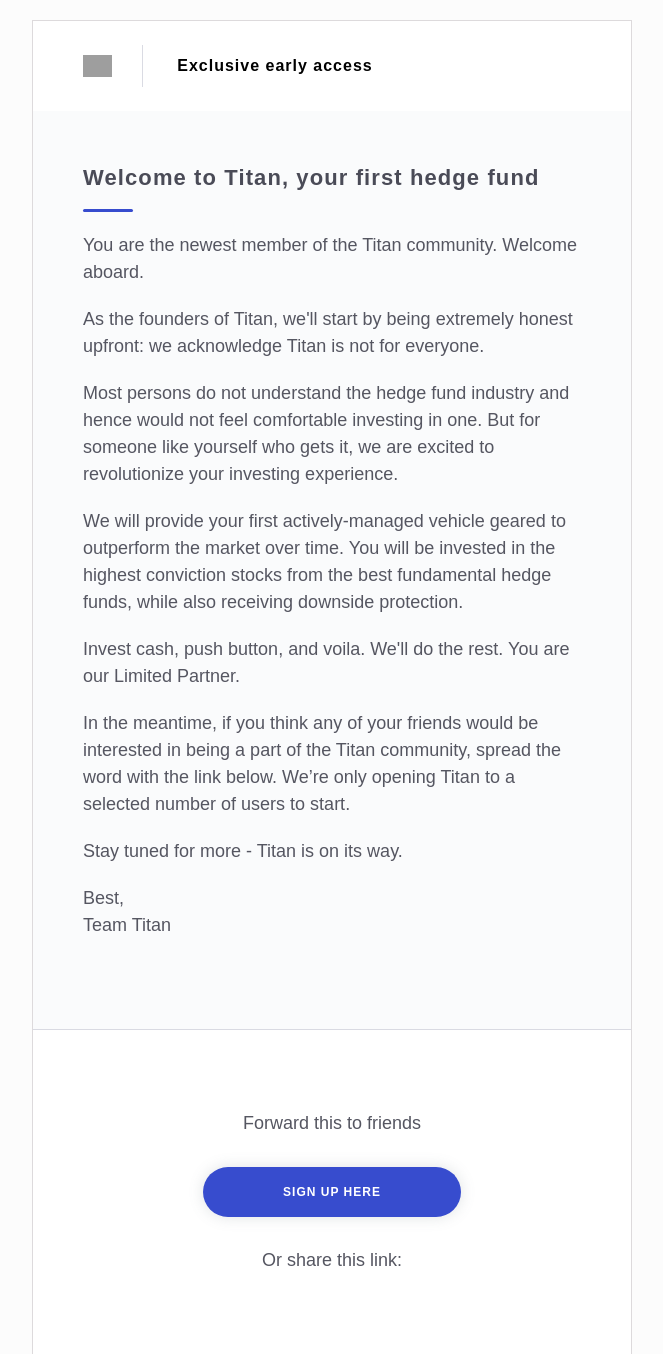
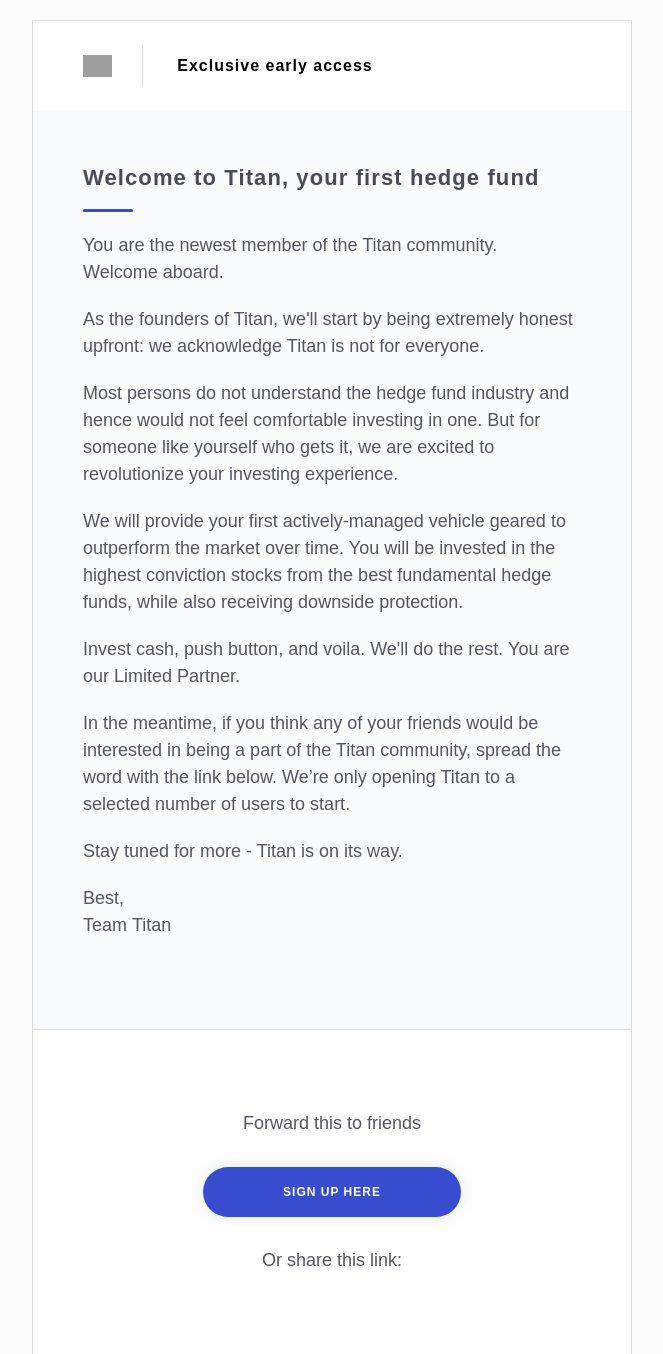
Before and after one commit to thomasrockhu/titan-backend, a Django app: template titan/templates/email-titan-template.html in a window 1280 px wide. Shown: the top 1354 px of the page, without its empty margins (308-971 px from the left). Run offline with Django 3.2, Linux system fonts and the light colour scheme; the template is opened without the code that fills it, so the values that code supplies are empty; grey boxes are pictures that could not be loaded.

Commit message:
Change templates

```diff
--- a/titan/templates/email-titan-template.html
+++ b/titan/templates/email-titan-template.html
@@ -18,31 +18,31 @@
           </tr>
           <tr>
             <td style="background-color: rgb(250,251,252); margin: 0; padding: 50px 50px 0px;" bgcolor="rgb(250,251,252)">
-              <h1 style="margin: 0; padding: 0; font-size: 22px; letter-spacing: 1.1px; color: rgb(74,75,87)">Welcome to Titan, your first hedge fund</h1>
+              <h1 style="margin: 0; padding: 0; font-size: 22px; letter-spacing: 1.1px; color: rgb(74,75,87)">Welcome to Titan, your first hedge&nbsp;fund</h1>
               <div style="margin: 0; padding: 0; display: block; width: 50px; height: 3px; border-radius: 12px; background-color: #374cce; margin-top: 15px;"></div>
             </td>
           </tr>
           <tr>
             <td style="background-color: rgb(250,251,252); padding: 10px 50px 80px; border-bottom: 1px solid rgb(217,218,226)" bgcolor="rgb(250,251,252)">
-              <p style="color: rgb(85,86,97); font-size: 18px; margin: 0; padding: 10px 0 10px 0; line-height: 1.5;">You are the newest member of the Titan community. Welcome aboard.</p>
-              <p style="color: rgb(85,86,97); font-size: 18px; margin: 0; padding: 10px 0 10px 0; line-height: 1.5;">As the founders of Titan, we'll start by being extremely honest upfront: we acknowledge Titan is not for everyone.</p>
-              <p style="color: rgb(85,86,97); font-size: 18px; margin: 0; padding: 10px 0 10px 0; line-height: 1.5;">Most persons do not understand the hedge fund industry and hence would not feel comfortable investing in one. But for someone like yourself who gets it, we are excited to revolutionize your investing experience.</p>
-              <p style="color: rgb(85,86,97); font-size: 18px; margin: 0; padding: 10px 0 10px 0; line-height: 1.5;">We will provide your first actively-managed vehicle geared to outperform the market over time. You will be invested in the highest conviction stocks from the best fundamental hedge funds, while also receiving downside protection.</p>
-              <p style="color: rgb(85,86,97); font-size: 18px; margin: 0; padding: 10px 0 10px 0; line-height: 1.5;">Invest cash, push button, and voila. We'll do the rest. You are our Limited Partner.</p>
-              <p style="color: rgb(85,86,97); font-size: 18px; margin: 0; padding: 10px 0 10px 0; line-height: 1.5;">In the meantime, if you think any of your friends would be interested in being a part of the Titan community, spread the word with the link below. We’re only opening Titan to a selected number of users to start.</p>
-              <p style="color: rgb(85,86,97); font-size: 18px; margin: 0; padding: 10px 0 10px 0; line-height: 1.5;">Stay tuned for more - Titan is on its way.</p>
-              <p style="color: rgb(85,86,97); font-size: 18px; margin: 0; padding: 10px 0 10px 0; line-height: 1.5;">Best,<br>Team Titan
+              <p style="color: rgb(85,86,97); font-size: 18px; margin: 0; padding: 10px 0 10px 0; line-height: 1.5;">You are the newest member of the Titan community. Welcome&nbsp;aboard.</p>
+              <p style="color: rgb(85,86,97); font-size: 18px; margin: 0; padding: 10px 0 10px 0; line-height: 1.5;">As the founders of Titan, we'll start by being extremely honest upfront: we acknowledge Titan is not for&nbsp;everyone.</p>
+              <p style="color: rgb(85,86,97); font-size: 18px; margin: 0; padding: 10px 0 10px 0; line-height: 1.5;">Most persons do not understand the hedge fund industry and hence would not feel comfortable investing in one. But for someone like yourself who gets it, we are excited to revolutionize your investing&nbsp;experience.</p>
+              <p style="color: rgb(85,86,97); font-size: 18px; margin: 0; padding: 10px 0 10px 0; line-height: 1.5;">We will provide your first actively-managed vehicle geared to outperform the market over time. You will be invested in the highest conviction stocks from the best fundamental hedge funds, while also receiving downside&nbsp;protection.</p>
+              <p style="color: rgb(85,86,97); font-size: 18px; margin: 0; padding: 10px 0 10px 0; line-height: 1.5;">Invest cash, push button, and voila. We'll do the rest. You are our Limited&nbsp;Partner.</p>
+              <p style="color: rgb(85,86,97); font-size: 18px; margin: 0; padding: 10px 0 10px 0; line-height: 1.5;">In the meantime, if you think any of your friends would be interested in being a part of the Titan community, spread the word with the link below. We’re only opening Titan to a selected number of users to&nbsp;start.</p>
+              <p style="color: rgb(85,86,97); font-size: 18px; margin: 0; padding: 10px 0 10px 0; line-height: 1.5;">Stay tuned for more - Titan is on its&nbsp;way.</p>
+              <p style="color: rgb(85,86,97); font-size: 18px; margin: 0; padding: 10px 0 10px 0; line-height: 1.5;">Best,<br>Team&nbsp;Titan
               </p>
             </td>
           </tr>
           <tr>
             <td style="background-color: #fff; padding: 70px 50px; border-bottom: 1px solid rgb(217,218,226)" bgcolor="#fff">
-              <p style="color: rgb(85,86,97); font-size: 18px; margin: 0; margin-bottom: 20px; padding: 10px 0 10px 0; line-height: 1.5; text-align: center;">Forward this to friends
+              <p style="color: rgb(85,86,97); font-size: 18px; margin: 0; margin-bottom: 20px; padding: 10px 0 10px 0; line-height: 1.5; text-align: center;">Forward this to&nbsp;friends
               </p>
               <center>
                 <a href="{{ url }}" style="background-color: #374cce; color: #fff; font-size: 12px; font-weight: bold; display: inline-block; text-decoration: none; border-radius: 100px; text-transform: uppercase; letter-spacing: 1px; padding: 16px 80px; box-shadow: 0 0 15px 0 rgba(102, 113, 120, 0.2);" bgcolor="#374cce">Sign up here</a>
               </center>
-              <p style="color: rgb(85,86,97); font-size: 18px; margin: 0; margin-top: 30px; padding: 0; line-height: 1.5; text-align: center;">Or share this link:
+              <p style="color: rgb(85,86,97); font-size: 18px; margin: 0; margin-top: 30px; padding: 0; line-height: 1.5; text-align: center;">Or share this&nbsp;link:
               </p>
               <p style="color: #374cce; font-size: 18px; margin: 0; padding: 5px 0 5px 0; line-height: 1.5; text-align: center;">
                 <a href="{{ url }}" style="color: #374cce; font-size: 18px; text-align: center; text-decoration: none;">
@@ -55,7 +55,7 @@
           <tr>
             <td style="background-color: rgb(250,251,252); padding: 20px 50px 20px;" bgcolor="rgb(250,251,252)">
               <p style="font-family: Arial, sans-serif; color: rgb(150,152,170); font-size: 10px; margin: 0; padding: 0; line-height: 1.7; letter-spacing: 0.3px;">
-                This email was sent by Titan. To unsubscribe <a href="mailto:support@titanvest.com" target="_blank" style="text-decoration: underline; color: inherit;">click here</a>.
+                This email was sent by Titan. To&nbsp;unsubscribe <a href="mailto:support@titanvest.com" target="_blank" style="text-decoration: underline; color: inherit;">click&nbsp;here</a>.
               </p>
             </td>
           </tr>
```
Also changed, not shown: titan/templates/email-titan-template-after-signup.html (+4 -4 lines).
